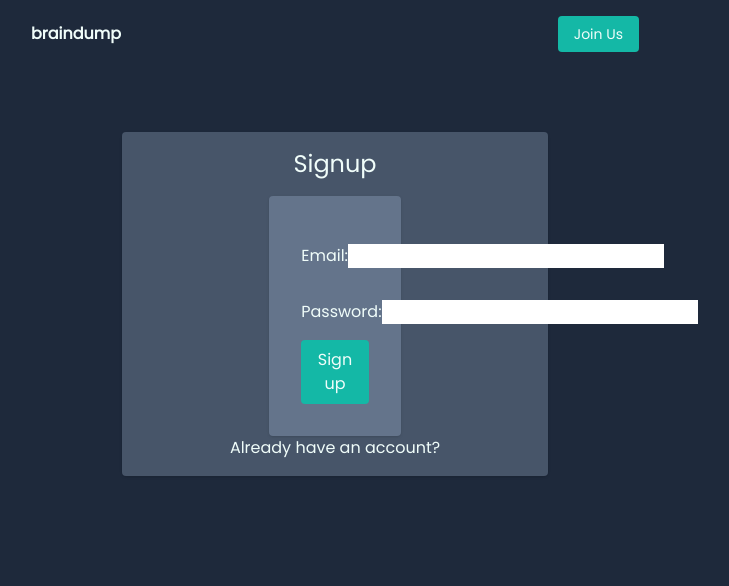
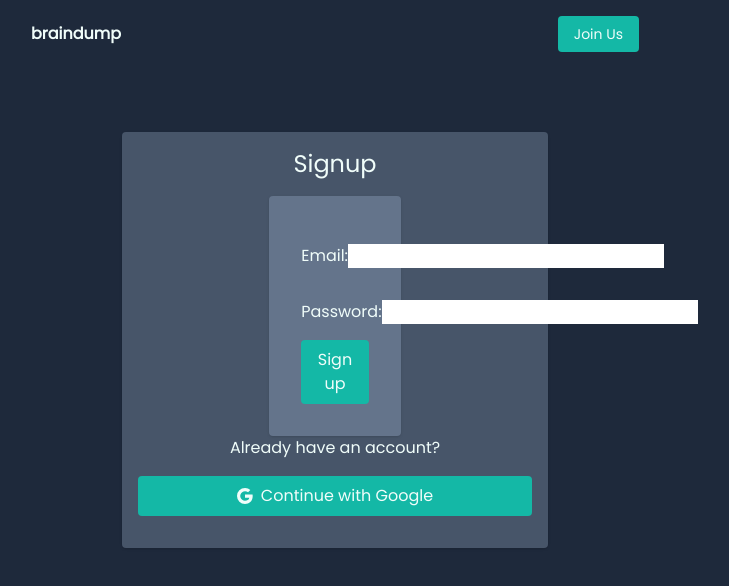
Before and after one commit to demirsergen/brain-dump, a Next.js app: page /auth/signup in a window 1280 px wide. Shown: the top 586 px of the page, without its empty margins (305-1034 px from the left). Built offline with nearby package versions, Linux system fonts and the light colour scheme; no server answers.

Commit message:
add login with google to signup page

```diff
--- a/pages/auth/signup.js
+++ b/pages/auth/signup.js
@@ -1,11 +1,18 @@
 import React, { useState } from "react";
 import Link from "next/link";
+import { BsGoogle } from "react-icons/bs";
+import { signInWithPopup, GoogleAuthProvider } from "firebase/auth";
+import { auth } from "../../firebase";
+import { useRouter } from "next/router";
 
 const Signup = () => {
   const [signupForm, setSignupForm] = useState({
     email: "",
     password: "",
   });
+
+  const provider = new GoogleAuthProvider();
+  const route = useRouter();
 
   const handleChange = (e) => {
     const value = e.target.value;
@@ -15,6 +22,15 @@ const Signup = () => {
   const handleSubmit = (e) => {
     e.preventDefault();
     console.log(signupForm);
+  };
+
+  const login = async () => {
+    try {
+      const result = await signInWithPopup(auth, provider);
+      route.push("/profile");
+    } catch (error) {
+      console.error(error);
+    }
   };
   return (
     <div className="shadow bg-slate-600 mt-16 p-4 sm:w-full md:w-1/3 mx-auto rounded">
@@ -55,6 +71,15 @@ const Signup = () => {
           Already have an account?
         </button>
       </Link>
+      <div className="py-4 mx-auto text-center">
+        <button
+          className="mx-auto p-2  bg-teal-500 rounded text-teal-50 flex items-center justify-center gap-2 text-center pointer w-full "
+          onClick={login}
+        >
+          <BsGoogle className="text-medium " />
+          Continue with Google
+        </button>
+      </div>
     </div>
   );
 };
```
